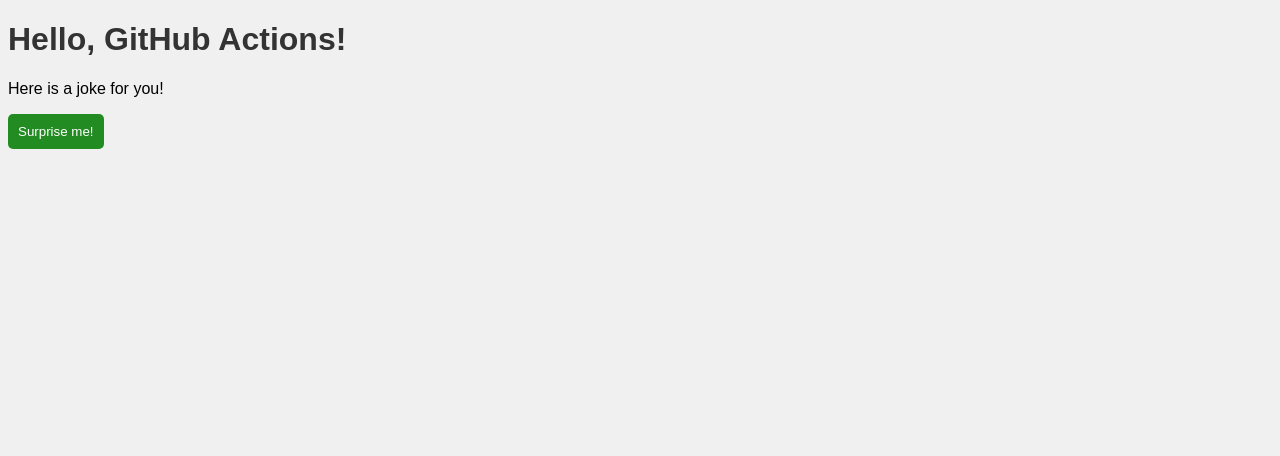
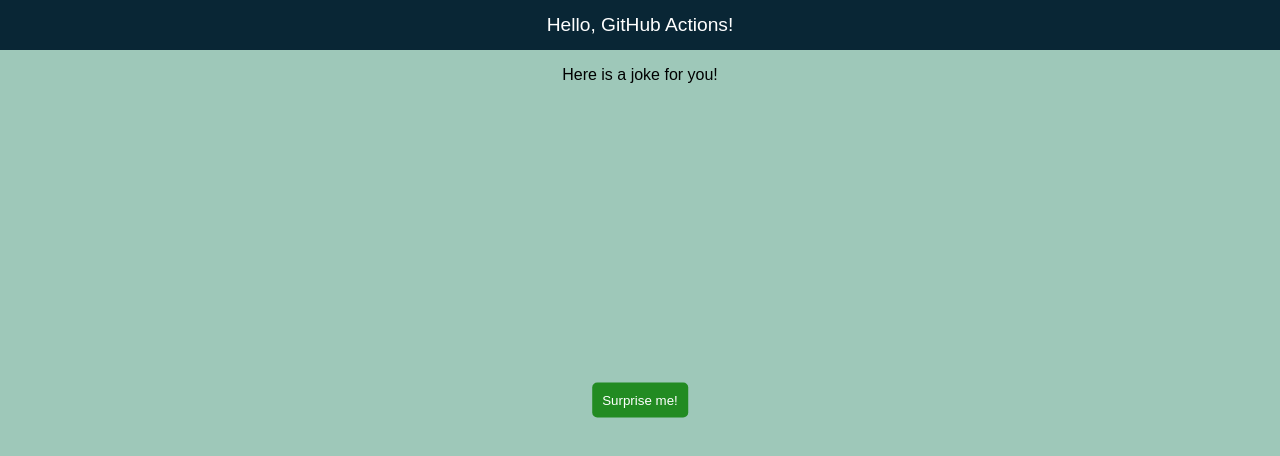
Before and after one commit to sujith-ga/github-actions-sample, a plain HTML site: page index.html in a window 1280 px wide. Drawn offline with Linux system fonts and the light colour scheme.

Commit message:
Update styling

```diff
--- a/index.html
+++ b/index.html
@@ -6,13 +6,14 @@
     <link rel="stylesheet" type="text/css" href="styles.css" />
   </head>
   <body>
-    <h1 id="title">Hello, GitHub Actions!</h1>
-    <div>
+    <div class="title">
+      <p>Hello, GitHub Actions!</p>
+    </div>
+    <div class="joke-block">
       <p>Here is a joke for you!</p>
       <p id="joke-line"></p>
+    <button id="submit-button" onclick="getJoke()">Surprise me!</button>
     </div>
-    <button id="submit-button" onclick="getJoke()">Surprise me!</button>
-
     <script src="script.js"></script>
   </body>
 </html>
--- a/styles.css
+++ b/styles.css
@@ -1,11 +1,26 @@
 /* styles.css */
 body {
-  background-color: #f0f0f0;
+  margin: 0;
+  padding: 0;
+  height: 100%;
+  overflow: auto;
+  background-color: #9EC8B9;
   font-family: Arial, sans-serif;
 }
+html {
+    overflow: hidden;
+    height: 100%;
+}
 
-h1 {
-  color: #333;
+.title {
+  display: flex;
+  align-items: center;
+  justify-content: center;
+  color: white;
+  background-color: #092635;
+  margin-top: 0px;
+  height: 50px;
+  font-size: larger;
 }
 
 button {
@@ -14,4 +29,13 @@
    border-width: 0;
    padding: 10px;
    color: white;
+   margin: auto;
+   position: absolute;
+   top: 50%;
+   left: 50%;
+   transform: translate(-50%, -50%);
 }
+
+.joke-block {
+  text-align: center;
+}
```
